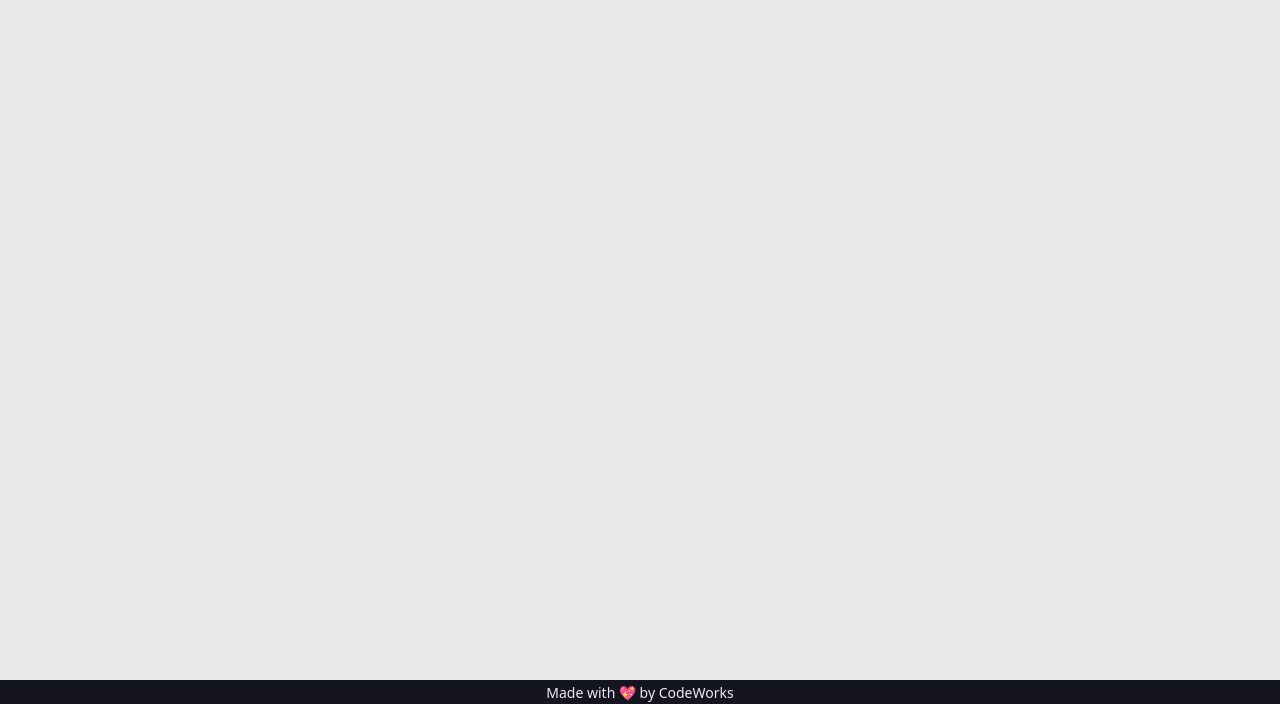
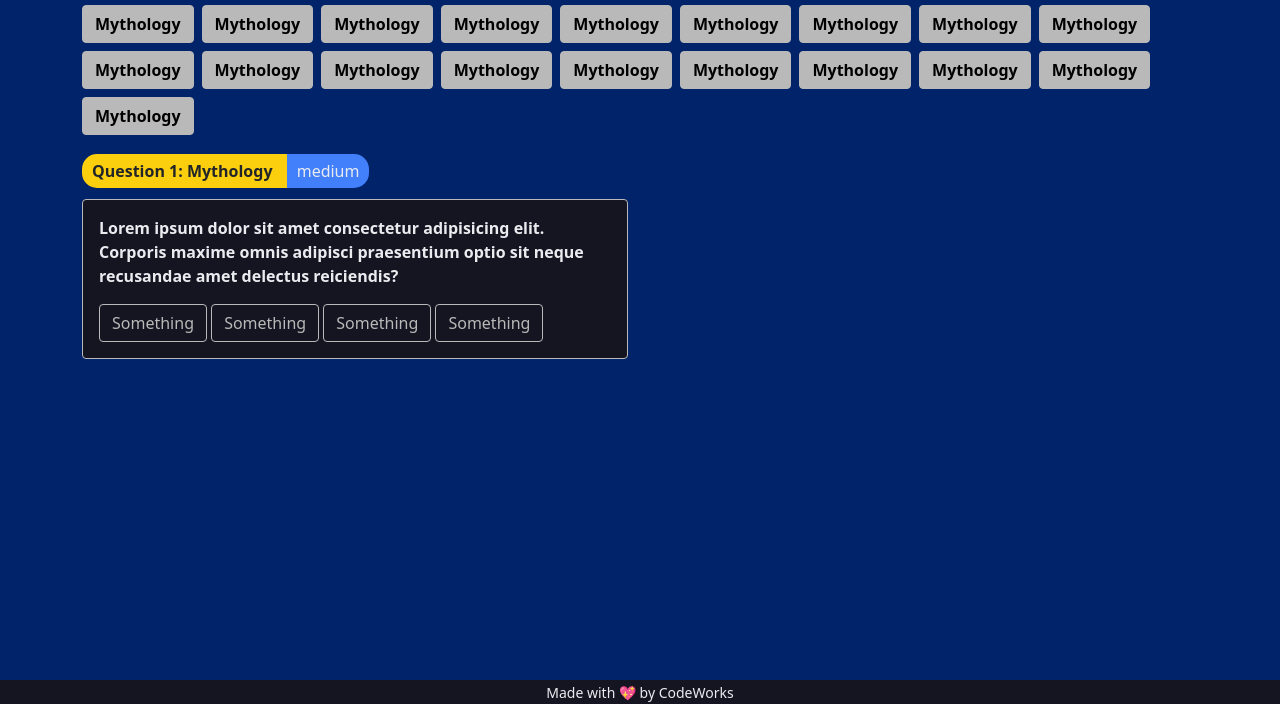
Before and after one commit to codeworksacademy/trivia_night_lab, a website with bundled scripts: page index.html in a window 1280 px wide. Shown: the part 96-800 px from the top of the page. Built offline with nearby package versions, Linux system fonts and the light colour scheme; a script that the page names is missing.

Commit message:
styled html

```diff
--- a/assets/scss/_variables.scss
+++ b/assets/scss/_variables.scss
@@ -2,7 +2,7 @@ $body-bg: #e8e8e8;
 $primary: #00236A;
 $secondary: #B9B9B9;
 $success: #5F732D;
-$info: #4f3862;
+$info: #417FFB;
 $warning: #FCCF0E;
 $danger: #890012;
 $light: #e9ecef;
--- a/assets/style/style.css
+++ b/assets/style/style.css
@@ -1 +1,11 @@
 /* BASIC STYLES HERE */
+
+.category {
+  border-radius: 15px 0 0 15px;
+  padding: 6px 10px;
+}
+
+.difficulty {
+  border-radius: 0 15px 15px 0;
+  padding: 6px 10px;
+}
--- a/index.html
+++ b/index.html
@@ -15,12 +15,67 @@
   <title>trivia_night</title>
 </head>
 
-<body>
-  <header>
-    <h1></h1>
+<body class="bg-primary">
+  <header class="bg-dark text-secondary text-center">
+    <h1>Trivia Night</h1>
   </header>
 
   <main>
+    <div class="container">
+      <section class="row">
+        <div class="col-12 my-2">
+          <h2 class="text-center text-secondary fs-4">Categories</h2>
+          <div id="categories" class="d-flex flex-wrap gap-2">
+            <button class="btn btn-secondary fw-bold" type="button">Mythology</button>
+            <button class="btn btn-secondary fw-bold" type="button">Mythology</button>
+            <button class="btn btn-secondary fw-bold" type="button">Mythology</button>
+            <button class="btn btn-secondary fw-bold" type="button">Mythology</button>
+            <button class="btn btn-secondary fw-bold" type="button">Mythology</button>
+            <button class="btn btn-secondary fw-bold" type="button">Mythology</button>
+            <button class="btn btn-secondary fw-bold" type="button">Mythology</button>
+            <button class="btn btn-secondary fw-bold" type="button">Mythology</button>
+            <button class="btn btn-secondary fw-bold" type="button">Mythology</button>
+            <button class="btn btn-secondary fw-bold" type="button">Mythology</button>
+            <button class="btn btn-secondary fw-bold" type="button">Mythology</button>
+            <button class="btn btn-secondary fw-bold" type="button">Mythology</button>
+            <button class="btn btn-secondary fw-bold" type="button">Mythology</button>
+            <button class="btn btn-secondary fw-bold" type="button">Mythology</button>
+            <button class="btn btn-secondary fw-bold" type="button">Mythology</button>
+            <button class="btn btn-secondary fw-bold" type="button">Mythology</button>
+            <button class="btn btn-secondary fw-bold" type="button">Mythology</button>
+            <button class="btn btn-secondary fw-bold" type="button">Mythology</button>
+            <button class="btn btn-secondary fw-bold" type="button">Mythology</button>
+          </div>
+        </div>
+      </section>
+      <section id="questions" class="row my-3">
+        <div class="col-md-6 mb-3">
+          <div>
+            <div>
+              <span class="category bg-warning fw-bold">
+                Question 1: Mythology
+              </span>
+              <span class="difficulty bg-info text-light">
+                medium
+              </span>
+            </div>
+            <div class="border border-1 border-secondary rounded bg-dark p-3 mt-3">
+              <p class="text-light fw-bold">
+                Lorem ipsum dolor sit amet consectetur adipisicing elit. Corporis maxime omnis adipisci praesentium
+                optio sit neque recusandae amet delectus reiciendis?
+              </p>
+              <div>
+                <button class="btn btn-outline-secondary">Something</button>
+                <button class="btn btn-outline-secondary">Something</button>
+                <button class="btn btn-outline-secondary">Something</button>
+                <button class="btn btn-outline-secondary">Something</button>
+              </div>
+            </div>
+
+          </div>
+        </div>
+      </section>
+    </div>
   </main>
 
   <footer class="bg-dark text-light">
```
Also changed, not shown: assets/style/main.css.
